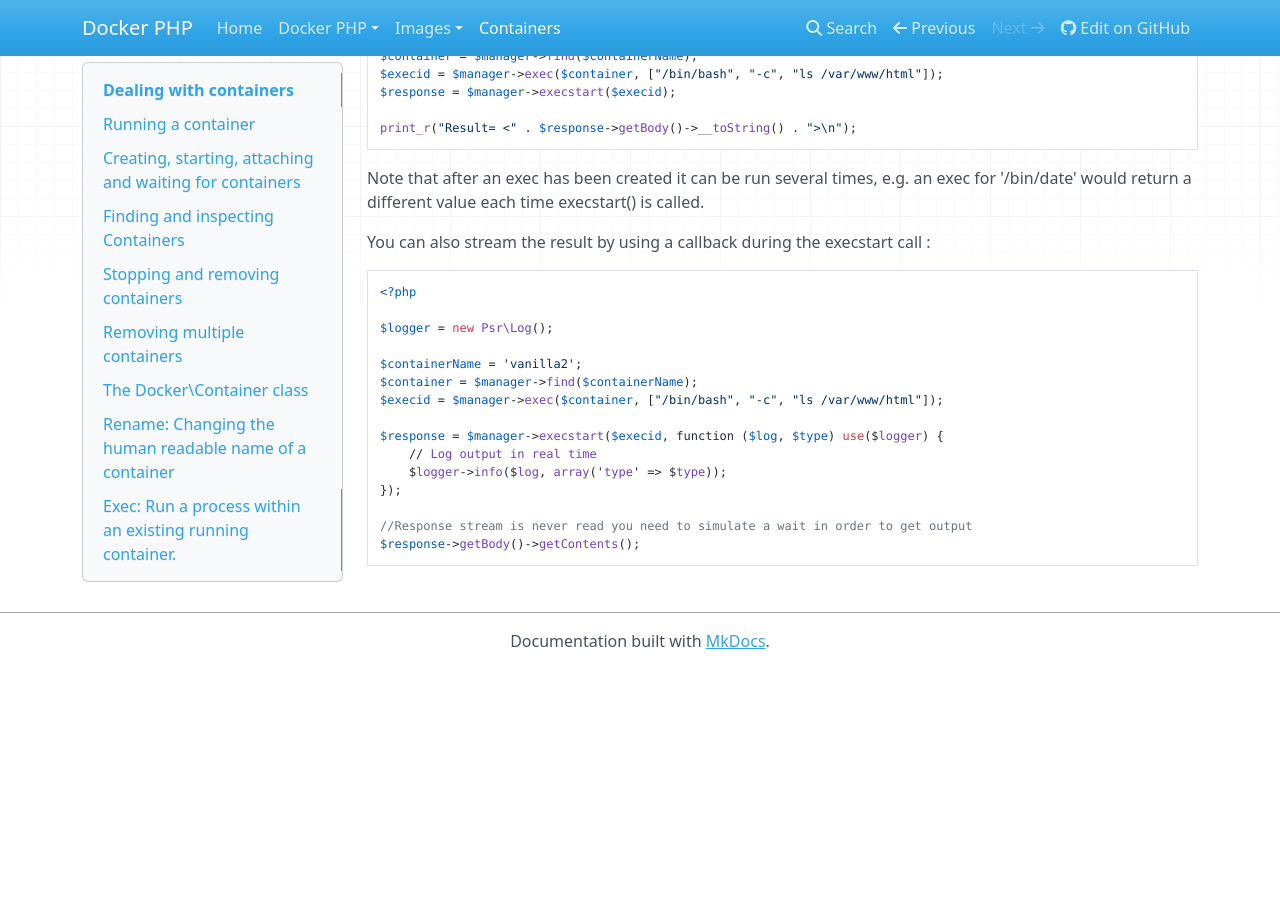
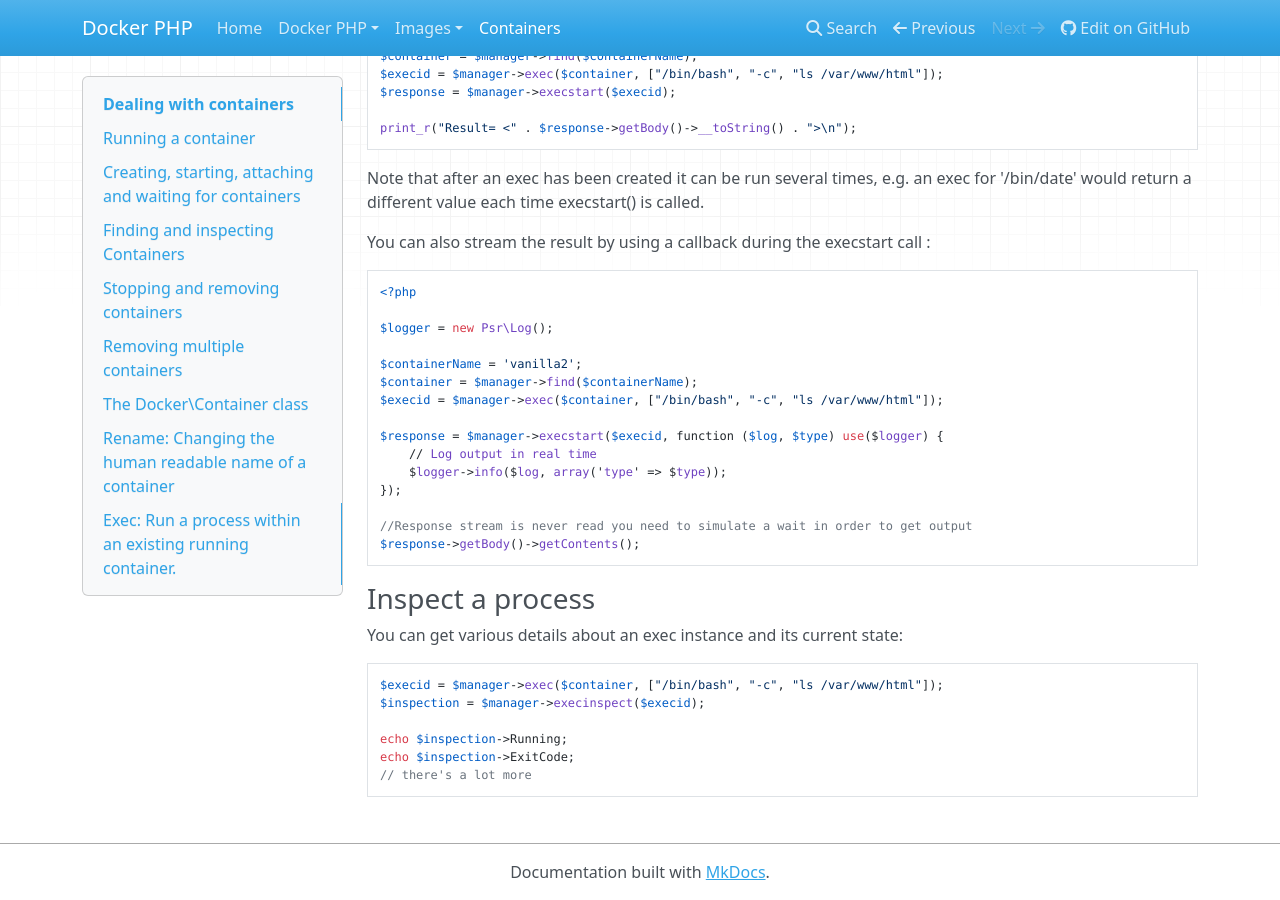
Before and after one commit to docker-php/docker-php, an MkDocs documentation site: the page built from docs/container.md, in a window 1280 px wide and 900 px high, scrolled down 4477 px. Built offline with MkDocs 1.6.1, drawn with Linux system fonts in a browser that asks for light colours; nearby versions of some CDN libraries; old or Windows-style settings are respelled for this version of MkDocs; before the commit the page ends 5146 px from its top, so only the background shows below that.

Commit message:
Add docs for process inspection

````diff
--- a/docs/container.md
+++ b/docs/container.md
@@ -253,3 +253,16 @@ $response = $manager->execstart($execid, function ($log, $type) use($logger) {
 //Response stream is never read you need to simulate a wait in order to get output
 $response->getBody()->getContents();
 ```
+
+### Inspect a process
+
+You can get various details about an exec instance and its current state:
+
+```
+$execid = $manager->exec($container, ["/bin/bash", "-c", "ls /var/www/html"]);
+$inspection = $manager->execinspect($execid);
+
+echo $inspection->Running;
+echo $inspection->ExitCode;
+// there's a lot more
+```
````
